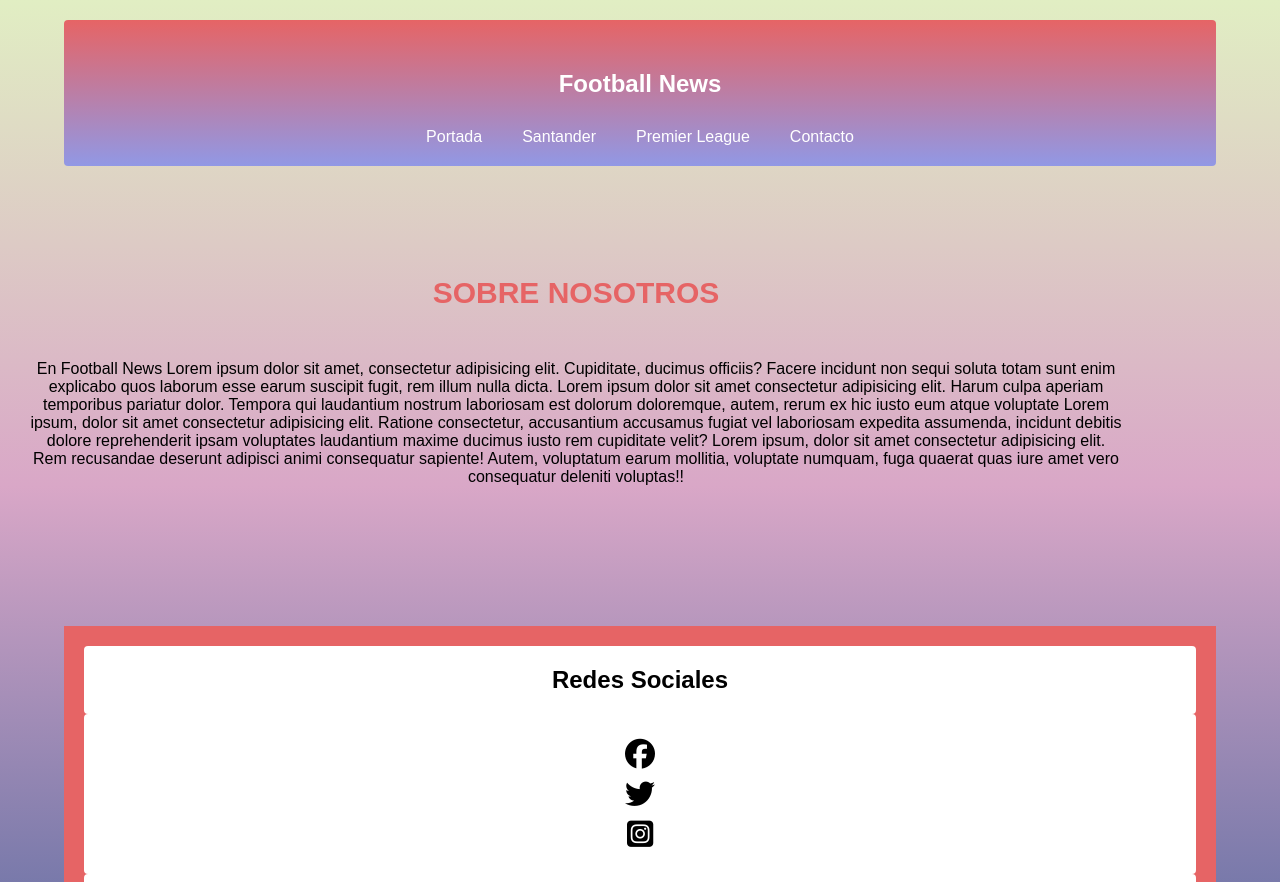
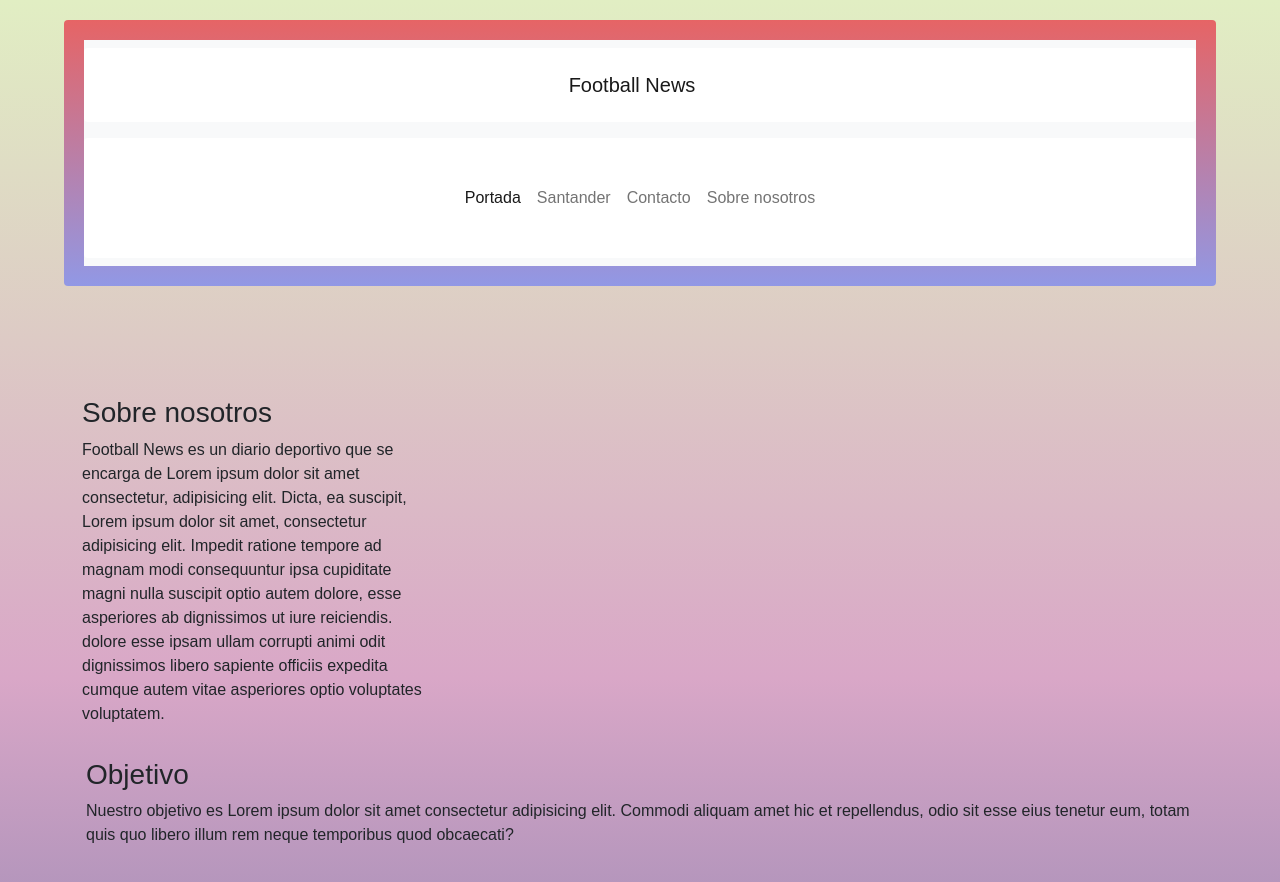
Before and after one commit to ManuelBM119/ultdesafio, a plain HTML site: page sobrenosotros.html in a window 1280 px wide. Shown: the top 882 px of the page. Drawn offline with nearby package versions, Linux system fonts and the light colour scheme.

Commit message:
Aplicando Bootstrap

```diff
--- a/main.css
+++ b/main.css
@@ -10,9 +10,7 @@ body{
 }
 
 
-.titulo-header{
-    padding: 30px 0;
-}
+
 
 .refs{
     display: flex;
@@ -22,10 +20,14 @@ body{
 
 }
 
+.header-2{
+    grid-area: header-2;
+}
+
 ul li{
     text-decoration: none;
     list-style-type: none;
-    padding: 0 20px;
+
 
 
 }
@@ -65,7 +67,7 @@ a{
 /* ESTILO DE MAIN */
 
 .contenedor{
-   width: 90%;
+    width: 90%;
     margin: 20px auto;
     display: grid;
     grid-gap: 30px;
@@ -80,6 +82,7 @@ a{
 
     ;
 }
+
 
 
 
@@ -190,7 +193,7 @@ a{
 .contenedor .footer{
     grid-area: footer;
     background:#e66465;
-    padding: 20px;
+    padding: 10px;
 }
 .contenedor-f{
     color: rgb(0, 0, 0);
--- a/sobrenosotros.html
+++ b/sobrenosotros.html
@@ -5,6 +5,8 @@
     <meta http-equiv="X-UA-Compatible" content="IE=edge">
     <meta name="viewport" content="width=device-width, initial-scale=1.0">
     <title>Document</title>
+
+	<link href="https://cdn.jsdelivr.net/npm/bootstrap@5.1.3/dist/css/bootstrap.min.css" rel="stylesheet" integrity="sha384-1BmE4kWBq78iYhFldvKuhfTAU6auU8tT94WrHftjDbrCEXSU1oBoqyl2QvZ6jIW3" crossorigin="anonymous">
 
     <link rel="stylesheet" href="main.css">
 
@@ -20,38 +22,40 @@
 	<div class="contenedor">
 
 		<header class="header">
-			<h2 class="titulo-header">Football News</h2>
 
-			<section class="refs">
 
-				<ul>
-					<li>
-						<a href="index.html">Portada</a>
+			<nav class="navbar navbar-light bg-light">
+				<div class="container-fluid">
+				<span class="navbar-brand mb-0 h1">Football News</span>
+				</div>
+			</nav>
+
+
+			<nav class="navbar navbar-expand-lg navbar-light bg-light">
+				<div class="container-fluid">
+				<button class="navbar-toggler" type="button" data-bs-toggle="collapse" data-bs-target="#navbarNav" aria-controls="navbarNav" aria-expanded="false" aria-label="Toggle navigation">
+					<span class="navbar-toggler-icon"></span>
+				</button>
+				<div class="collapse navbar-collapse" id="navbarNav">
+					<ul class="navbar-nav">
+					<li class="nav-item">
+						<a class="nav-link active" aria-current="page" href="index.html">Portada</a>
 					</li>
-				</ul>
+					<li class="nav-item">
+						<a class="nav-link" href="santander.html">Santander</a>
+					</li>
+					<li class="nav-item">
+						<a class="nav-link" href="contacto.html">Contacto</a>
+					</li>
+					<li class="nav-item">
+						<a class="nav-link" href="sobrenosotros.html">Sobre nosotros</a>
+					</li>
+					</ul>
+				</div>
+				</div>
+			</nav>
 
-				<ul>
-					<li>
-							<a href="santander.html">Santander</a>
 
-					</li>
-				</ul>
-
-				<ul>
-					<li>
-							<a href="premierleague.html">Premier League</a>
-
-					</li>
-				</ul>
-
-				<ul>
-					<li>
-							<a href="contacto.html">Contacto</a>
-
-					</li>
-				</ul>
-
-			</section>
 		</div>
 		</header>
 
@@ -59,17 +63,34 @@
 
 	    <!-- COMIENZA MAIN -->
 		<main class="contenido">
-			<div class="contenido-about">
-				<h2 class="titulo-about">SOBRE NOSOTROS</h2>
-
-				<p class="parrafo-about">En Football News Lorem ipsum dolor sit amet, consectetur adipisicing elit. Cupiditate, ducimus officiis? Facere incidunt non sequi soluta totam sunt enim explicabo quos laborum esse earum suscipit fugit, rem illum nulla dicta. Lorem ipsum dolor sit amet consectetur adipisicing elit. Harum culpa aperiam temporibus pariatur dolor. Tempora qui laudantium nostrum laboriosam est
-					dolorum doloremque, autem, rerum ex hic iusto eum atque voluptate Lorem ipsum,
-					dolor sit amet consectetur adipisicing elit. Ratione consectetur,
-					 accusantium accusamus fugiat vel laboriosam expedita assumenda,
-					 incidunt debitis dolore reprehenderit ipsam voluptates laudantium maxime ducimus iusto rem cupiditate velit? Lorem ipsum, dolor sit amet consectetur adipisicing elit. Rem recusandae deserunt adipisci animi consequatur sapiente! Autem, voluptatum earum mollitia, voluptate numquam, fuga quaerat quas iure amet vero consequatur deleniti voluptas!!</p>
+			<section class="container">
 
 
-			</div>
+				<div class="row">
+					<div class="col-md-4 ">
+						<h3>Sobre nosotros</h3>
+						<p>Football News es un diario deportivo que se encarga de Lorem ipsum dolor sit amet consectetur, adipisicing elit. Dicta, ea suscipit, Lorem ipsum dolor sit amet, consectetur adipisicing elit. Impedit ratione tempore ad magnam modi consequuntur ipsa cupiditate magni nulla suscipit optio autem dolore, esse asperiores ab dignissimos ut iure reiciendis. dolore esse ipsam ullam corrupti animi odit dignissimos libero sapiente officiis expedita cumque autem vitae asperiores optio voluptates voluptatem.</p>
+					</div>
+
+
+					<div class="col-sm-12 p-3">
+						<h3>Objetivo</h3>
+						<p>Nuestro objetivo es Lorem ipsum dolor sit amet consectetur adipisicing elit. Commodi aliquam amet hic et repellendus, odio sit esse eius tenetur eum, totam quis quo
+							libero illum rem neque temporibus quod obcaecati?</p>
+
+
+					</div>
+
+
+
+				</div>
+
+
+
+
+
+
+			</section>
 
 
 
@@ -82,6 +103,7 @@
 
 		<div class="contenedor">
 			<footer class="footer">
+
 
 				<div class="contenedor-f">
 					<h2 class="titulo-seccion">Redes Sociales</h2>
@@ -106,7 +128,7 @@
 
 
 
-
+	<script src="https://cdn.jsdelivr.net/npm/bootstrap@5.1.3/dist/js/bootstrap.bundle.min.js" integrity="sha384-ka7Sk0Gln4gmtz2MlQnikT1wXgYsOg+OMhuP+IlRH9sENBO0LRn5q+8nbTov4+1p" crossorigin="anonymous"></script>
 </body>
 
 
```
Also changed, not shown: contacto.html (+33 -29 lines), index.html (+35 -29 lines), premierleague.html (+31 -29 lines), santander.html (+31 -25 lines).
